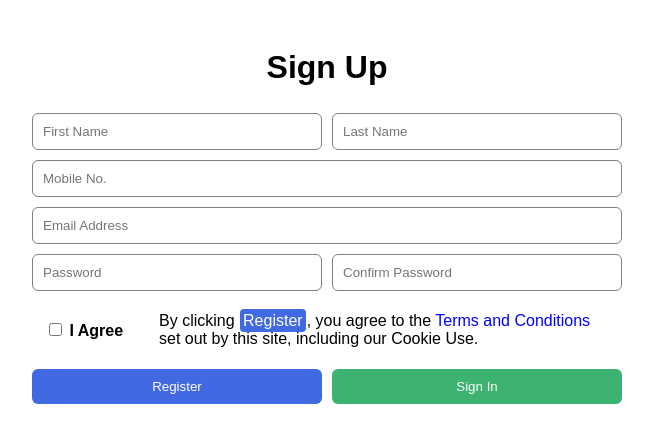
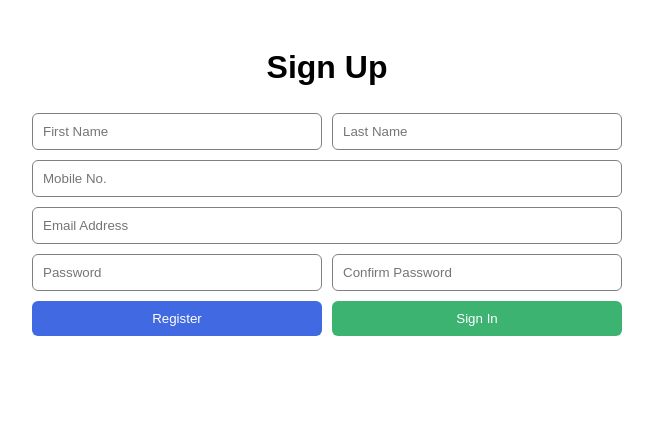
Before and after one commit to jsczzzx/angular-personal-demo, an Angular app: page / in a window 1280 px wide. Shown: the top 442 px of the page, without its empty margins (313-966 px from the left). Built offline with nearby package versions, Linux system fonts and the light colour scheme.

Commit message:
commit-2

```diff
--- a/src/app/login/login.component.html
+++ b/src/app/login/login.component.html
@@ -1,43 +1,35 @@
-<!DOCTYPE html>
-<html lang="en">
-<head>
-    <meta charset="UTF-8">
-    <meta name="viewport" content="width=device-width, initial-scale=1.0">
-    <title>Sign Up Page</title>
-</head>
-<body>
-    <div  class="flex-container">
+<form class="flex-container" [formGroup]="signupForm" (ngSubmit)="onSubmit()">
     <header>
         <h1>Sign Up</h1>
     </header>
+
+    <!-- First Name and Last Name -->
     <div>
-            <input placeholder="First Name">
-            <input placeholder="Last Name">
+        <input formControlName="first_name" placeholder="First Name" type="text">
+        <input formControlName="last_name" placeholder="Last Name" type="text">
     </div>
+
+    <!-- Mobile Number -->
     <div>
-            <input placeholder="Mobile No.">
+        <input formControlName="mobile_no" placeholder="Mobile No." type="text">
     </div>
+
+    <!-- Email Address -->
     <div>
-            <input placeholder="Email Address">
+        <input formControlName="email" placeholder="Email Address" type="email">
     </div>
+
+    <!-- Password and Confirm Password -->
     <div>
-            <input placeholder="Password">
-            <input placeholder="Confirm Password">
+        <input formControlName="password" placeholder="Password" type="password">
+        <input formControlName="confirm_password" placeholder="Confirm Password" type="password">
     </div>
-        <div>
-            <div>
-                <input class="checkbox" type="checkbox">
-                <span class="thick">
-                    I Agree
-                </span>
-            </div>
-            <p class="checkbox">By clicking <span class="register">Register</span>, you agree to the <a class="no-decoration" href="https://www.google.com" target="_blank">Terms and Conditions</a> set out by this site, including our Cookie Use.</p>
-        </div>
+
+
+
+    <!-- Buttons -->
     <div>
         <button class="register">Register</button>
-            <button class="sign-in">Sign In</button>
+        <button type="submit" class="sign-in">Sign In</button>
     </div>
-    </div>
-
-</body>
-</html>
+</form>
--- a/src/app/login/login.component.ts
+++ b/src/app/login/login.component.ts
@@ -1,12 +1,39 @@
-import { Component } from '@angular/core';
+import { Component, OnInit } from '@angular/core';
+import {FormBuilder, FormGroup, ReactiveFormsModule, Validators} from '@angular/forms';
 
 @Component({
   selector: 'app-login',
   standalone: true,
-  imports: [],
+  imports: [ReactiveFormsModule],
   templateUrl: './login.component.html',
   styleUrl: './login.component.css'
 })
-export class LoginComponent {
+export class LoginComponent implements OnInit {
+
+  signupForm!: FormGroup;
+
+  constructor(private fb: FormBuilder) {}
+
+  ngOnInit(): void {
+    this.signupForm = this.fb.group({
+      first_name: ['', Validators.required],
+      last_name: ['', Validators.required],
+      mobile_no: ['', [Validators.required, Validators.pattern('^[0-9]*$')]],
+      email: ['', [Validators.required, Validators.email]],
+      password: ['', [Validators.required, Validators.minLength(6)]],
+      confirm_password: ['', Validators.required]
+    });
+  }
+
+  navigateToSignIn() {}
+
+  onSubmit() {
+    if (this.signupForm.valid) {
+      // Use JSON.stringify to convert the form values object into a string for alert
+      alert(JSON.stringify(this.signupForm.value, null, 2));
+    } else {
+      alert('Please fill out the form correctly before submitting.');
+    }
+  }
 
 }
```
Lines whose indentation alone changed are shown as unchanged.
